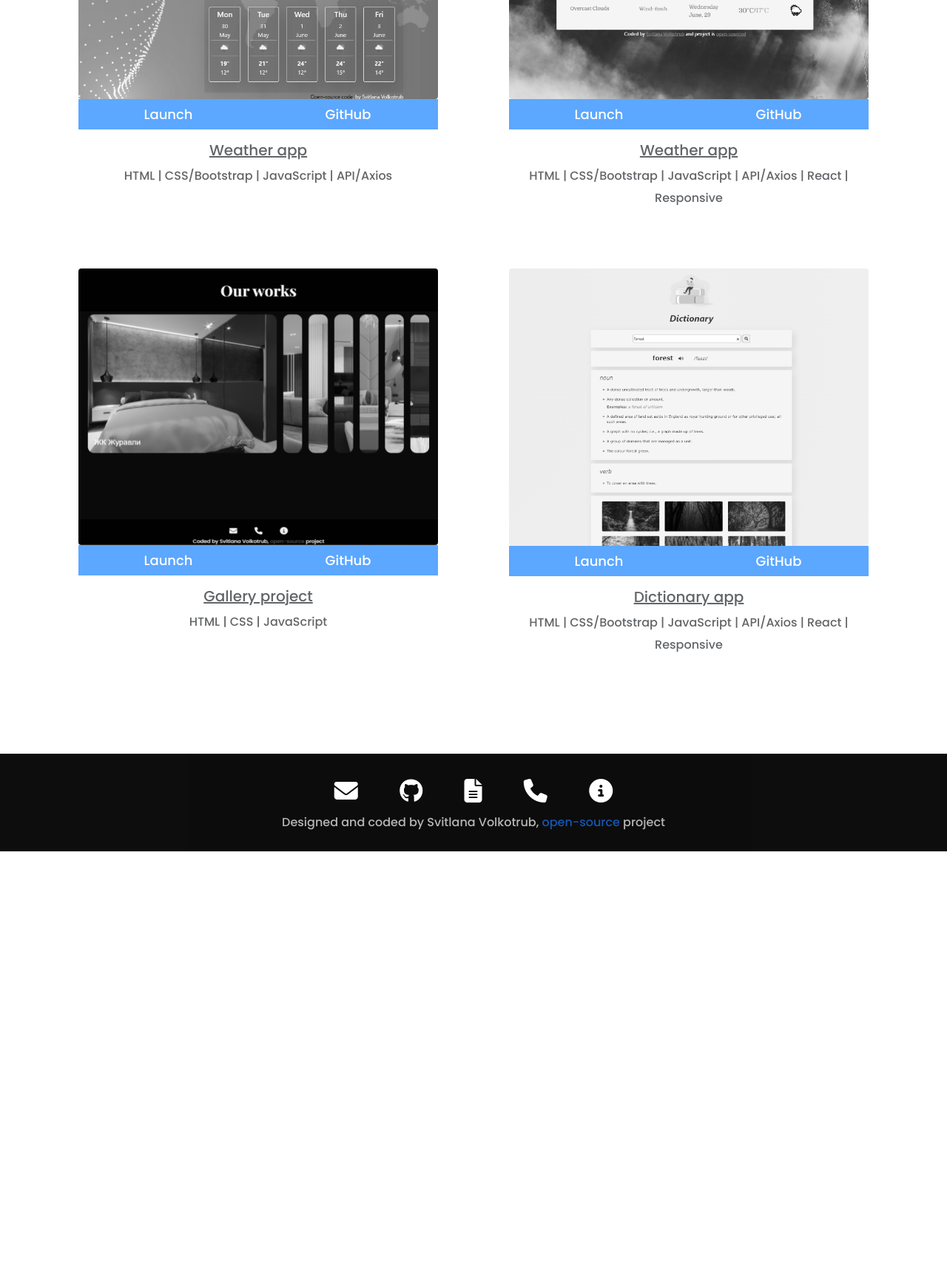
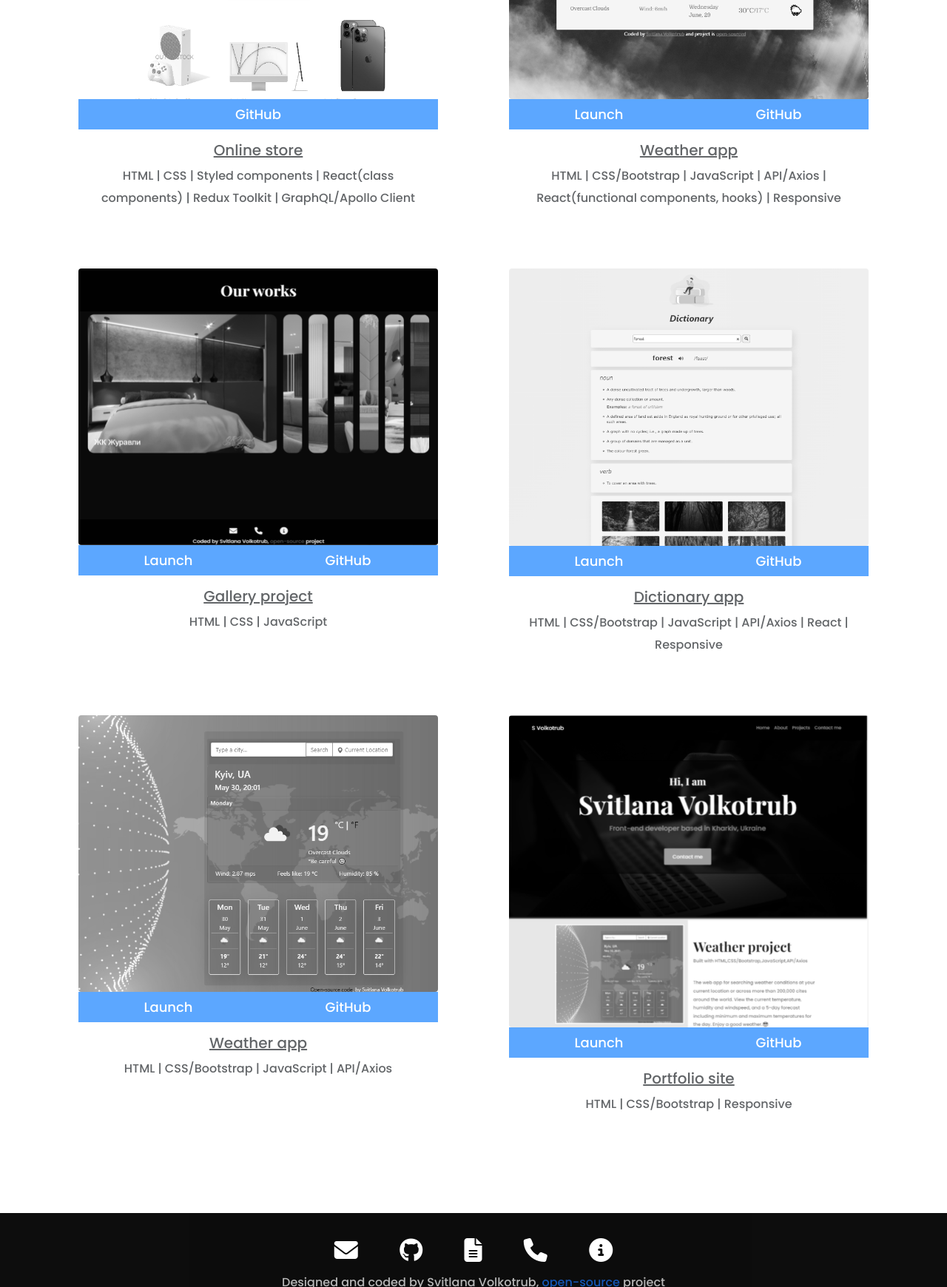
Before and after one commit to SVolkotrub/SheCodes-portfolio, a website: page projects.html in a window 1280 px wide. Shown: the part 540-2280 px from the top of the page at 74% size. Before the commit the page ends 1691 px from the top, so only its background shows below. Drawn offline with nearby package versions, Linux system fonts and the light colour scheme.

Commit message:
add online store project

```diff
--- a/projects.html
+++ b/projects.html
@@ -56,24 +56,23 @@
             Take a look what I`ve been working on!</h5>
 
         </div>
+
         <div class="row mt-5">
             <div class="col-md-6 m-0 px-2 px-md-5">
                 <div class="col-12 ">
-                    <img src="/images/weather.png" alt="Weather app" class="img-fluid rounded img-homepage"
-                        title="Weather forecast">
+                    <img src="/images/onlineStore.png" alt="OnlineStore" class="img-fluid rounded img-homepage"
+                        title="Online Store">
                 </div>
                 <div class="row m-0">
-                    <div class="col-6 projects-link">
-                        <a href="https://volkotrub-weather-app.netlify.app" target="_blank" title="Go to website hosted on Netlify">Launch</a>
-                     </div>
-                        <div class="col-6 text-center projects-link">
-                            <a href="https://github.com/SVolkotrub/My_Weather_App" target="_blank" title="Go to repository on GitHub">GitHub</a>
+
+                        <div class="col text-center projects-link">
+                            <a href="https://github.com/SVolkotrub/online-store-with-endpoint" target="_blank" title="Go to repository on GitHub">GitHub</a>
                          </div>
                 </div>
                 <div class="row mt-3 mb-3">
                     <div class="col-md-12 m-0 px-3">
-                    <h5 class="text-decoration-underline">Weather app</h5>
-                    <p class="text-center">HTML | CSS/Bootstrap | JavaScript | API/Axios</p>
+                    <h5 class="text-decoration-underline">Online store</h5>
+                    <p class="text-center">HTML | CSS | Styled components | React(class components) | Redux Toolkit | GraphQL/Apollo Client</p>
                     </div>
                 </div>
             </div>
@@ -92,7 +91,7 @@
             <div class="row mt-3 mb-3">
                 <div class="col-md-12 m-0 px-3">
                     <h5 class="text-decoration-underline">Weather app</h5>
-                    <p class="text-center">HTML | CSS/Bootstrap | JavaScript | API/Axios | React | Responsive</p>
+                    <p class="text-center">HTML | CSS/Bootstrap | JavaScript | API/Axios | React(functional components, hooks) | Responsive</p>
                 </div>
             </div>
         </div>
@@ -144,6 +143,52 @@
             </div>
         </div>
 
+                <div class="row mt-5">
+                    <div class="col-md-6 m-0 px-2 px-md-5">
+                        <div class="col-12 ">
+                            <img src="/images/weather.png" alt="Weather app" class="img-fluid rounded img-homepage"
+                                title="Weather forecast">
+                        </div>
+                        <div class="row m-0">
+                            <div class="col-6 projects-link">
+                                <a href="https://volkotrub-weather-app.netlify.app" target="_blank"
+                                    title="Go to website hosted on Netlify">Launch</a>
+                            </div>
+                            <div class="col-6 text-center projects-link">
+                                <a href="https://github.com/SVolkotrub/My_Weather_App" target="_blank"
+                                    title="Go to repository on GitHub">GitHub</a>
+                            </div>
+                        </div>
+                        <div class="row mt-3 mb-3">
+                            <div class="col-md-12 m-0 px-3">
+                                <h5 class="text-decoration-underline">Weather app</h5>
+                                <p class="text-center">HTML | CSS/Bootstrap | JavaScript | API/Axios</p>
+                            </div>
+                        </div>
+                    </div>
+                    <div class="col-md-6 m-0 px-2 px-md-5">
+                        <div class="col-12">
+                            <img src="/images/portfolio.png" alt="Online store" class="img-fluid rounded img-homepage"
+                                title="Portfolio site">
+                        </div>
+                        <div class="row m-0">
+                            <div class="col-6 text-center projects-link">
+                                <a href="https://portfolio-volkotrub.netlify.app/index.html" target="_blank"
+                                    title="Go to website hosted on Netlify">Launch</a>
+                            </div>
+                            <div class="col-6 text-center projects-link">
+                                <a href="https://github.com/SVolkotrub/SheCodes-portfolio" target="_blank"
+                                    title="Go to repository on GitHub">GitHub</a>
+                            </div>
+                        </div>
+                        <div class="row mt-3 mb-3">
+                            <div class="col-md-12 m-0 px-3">
+                                <h5 class="text-decoration-underline">Portfolio site</h5>
+                                <p class="text-center">HTML | CSS/Bootstrap | Responsive</p>
+                            </div>
+                        </div>
+                    </div>
+                </div>
 
 
     </div>
```
Also changed, not shown: index.html (+32 -2 lines), images/onlineStore.png (added).
